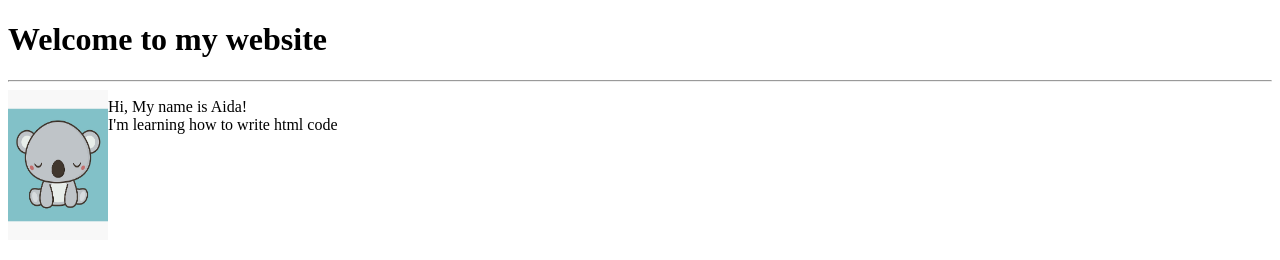
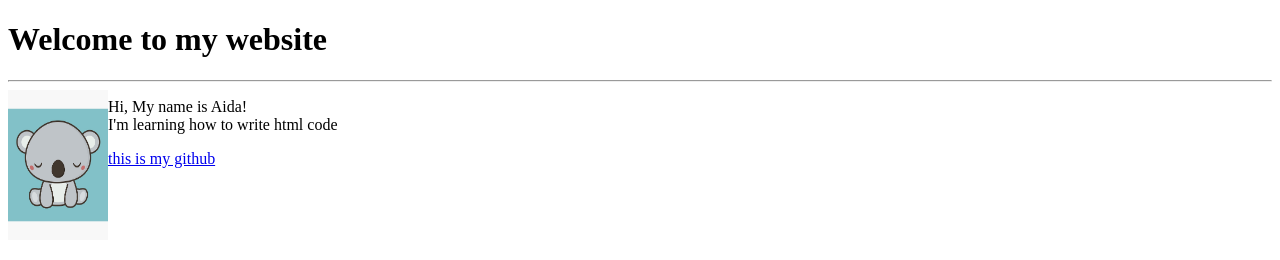
Before and after one commit to aidamzz/Front-end, a plain HTML site: page hello.html in a window 1280 px wide. Drawn offline with Linux system fonts and the light colour scheme.

Commit message:
more html

```diff
--- a/hello.html
+++ b/hello.html
@@ -9,6 +9,7 @@
 <hr>
 <img src="koala.jpg" width="100px" height="150px" align=left>
 <p>Hi, My name is Aida!<br>I'm learning how to write html code</p>
+<a href="https://github.com/aidamzz">this is my github</a>
 
 
 </body>
```
